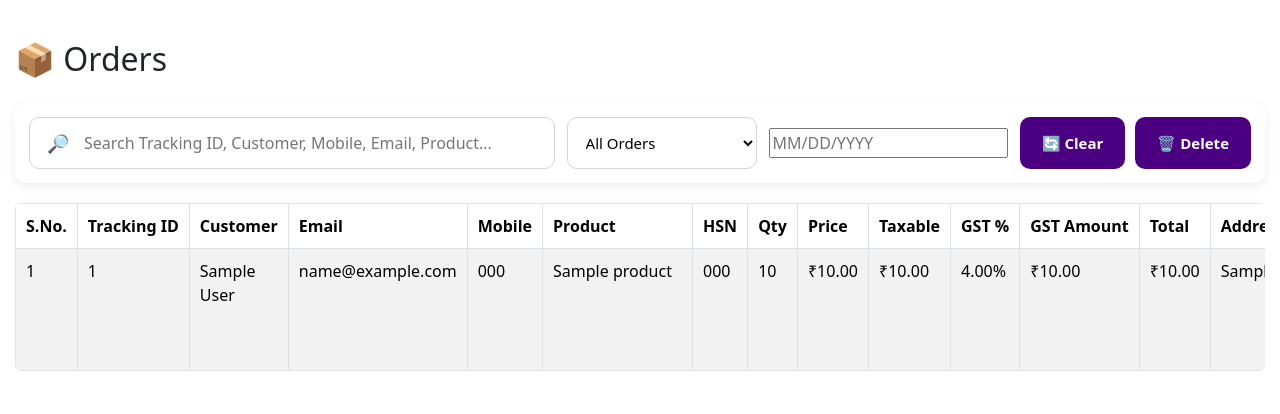
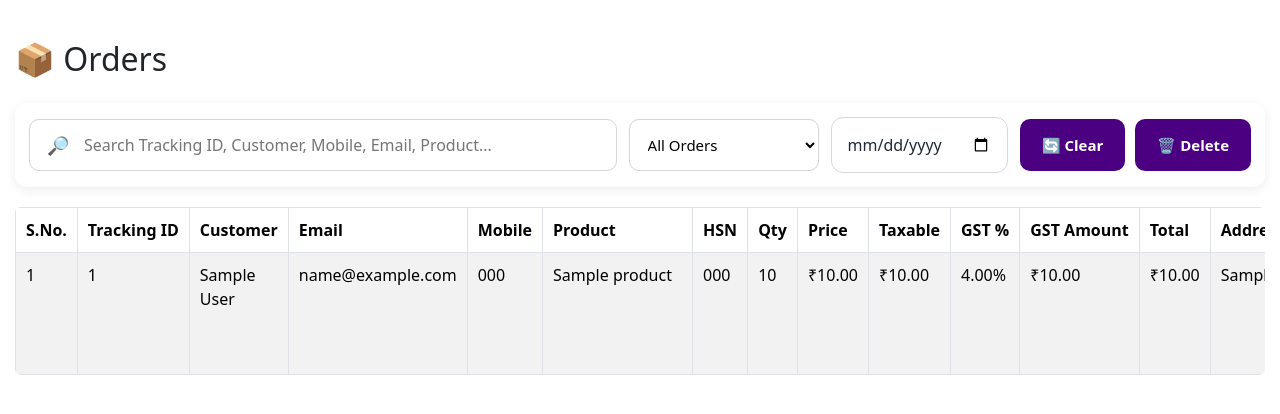
Before and after one commit to besttive1/besttive-site, a Flask app: page /admin/orders in a window 1280 px wide. Shown: the top 414 px of the page. Run offline with Flask 3, Linux system fonts and the light colour scheme; the visitor is signed in with stand-in values (Sample User, id 1); tables that the repository leaves empty hold one stand-in row (values such as "Sample post").

Commit message:
fix order date filter styling

```diff
--- a/templates/admin_orders.html
+++ b/templates/admin_orders.html
@@ -492,7 +492,6 @@
 
         }
 
-
         /* =========================
            SMALL MOBILE
         ========================= */
@@ -506,6 +505,18 @@
                 flex: 0 0 100%;
             }
 
+        }
+        .order-date-filter {
+            height: 56px;
+            padding: 0 16px;
+            border: 1px solid #d5d8df;
+            border-radius: 12px;
+            background: #fff;
+            color: #1f2937;
+            font-size: 16px;
+            font-family: inherit;
+            box-sizing: border-box;
+            cursor: pointer;
         }
 
     </style>
@@ -569,12 +580,9 @@
         <!-- SPECIFIC DATE -->
 
         <input
-            type="text"
+            type="date"
             id="orderDateFilter"
             class="order-date-filter"
-            placeholder="MM/DD/YYYY"
-            onfocus="this.type='date'; if(this.showPicker) this.showPicker();"
-            onblur="if(!this.value) this.type='text';"
             onchange="filterOrders()"
         >
 
```
